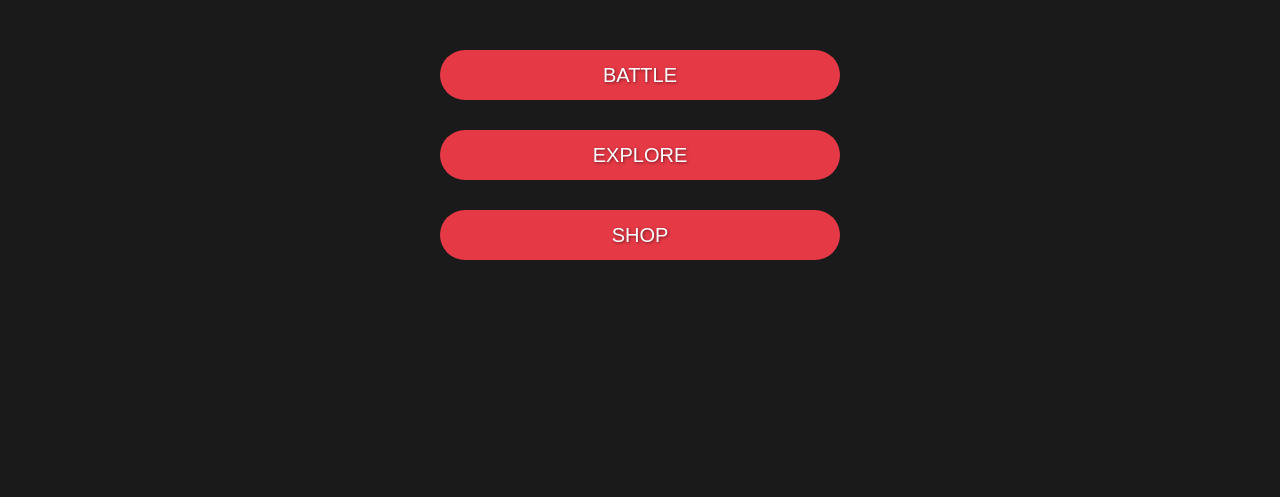
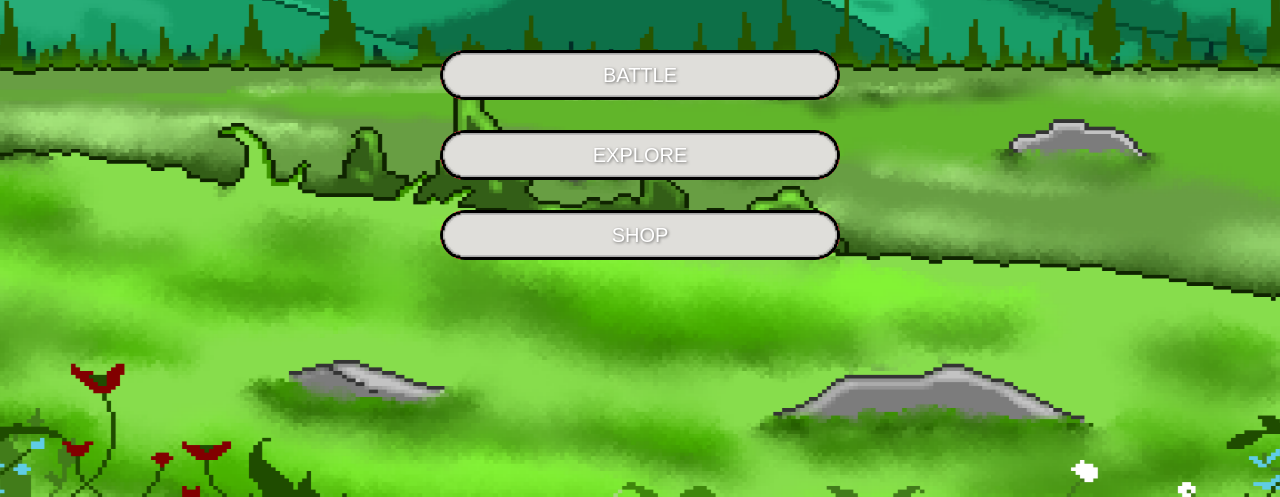
Before and after one commit to disboikaaarl/S.P.I.K.E., a website: page home.html in a window 1280 px wide. Shown: the part 303-800 px from the top of the page. Drawn offline with Linux system fonts and the light colour scheme.

Commit message:
Update home.html

```diff
--- a/home.html
+++ b/home.html
@@ -16,7 +16,7 @@
             justify-content: center;
             align-items: center;
             height: 100vh;
-            background-image: url('/Web_Development/Images/LogIn_Background.png'); /* Your image path here */
+            background-image: url('Images/LogIn_Background.png'); /* Your image path here */
             background-size: cover; /* This will make sure the image covers the entire page */
             background-position: center; /* Center the image */
             background-repeat: no-repeat; /* Ensure the image doesn't repeat */
@@ -47,7 +47,7 @@
             cursor: pointer;
             transition: background-color 0.3s ease, transform 0.2s ease;
             text-shadow: 1px 1px 3px rgba(0, 0, 0, 0.5);
-            background-image: url('/Web_Development/Images/LogIn_box.png');
+            background-image: url('Images/LogIn_box.png');
             background-size: cover;
             background-position: center;
             background-repeat: no-repeat;
@@ -67,7 +67,7 @@
 
     <h1>S.P.I.K.E. Menu</h1>
     <div class="button-container">
-        <button onclick="window.location.href='Battle.html';">BATTLE</button>
+        <button onclick="window.location.href='battle.html';">BATTLE</button>
         <button onclick="window.location.href='explore.html';">EXPLORE</button>
         <button onclick="window.location.href='shop.html';">SHOP</button>
     </div>
```
